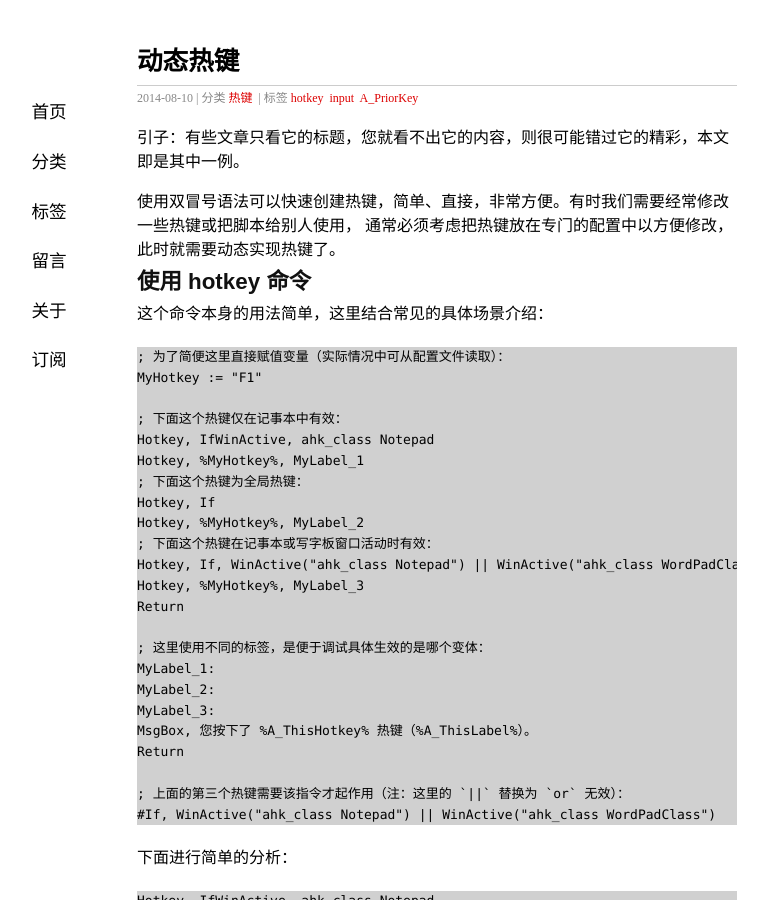
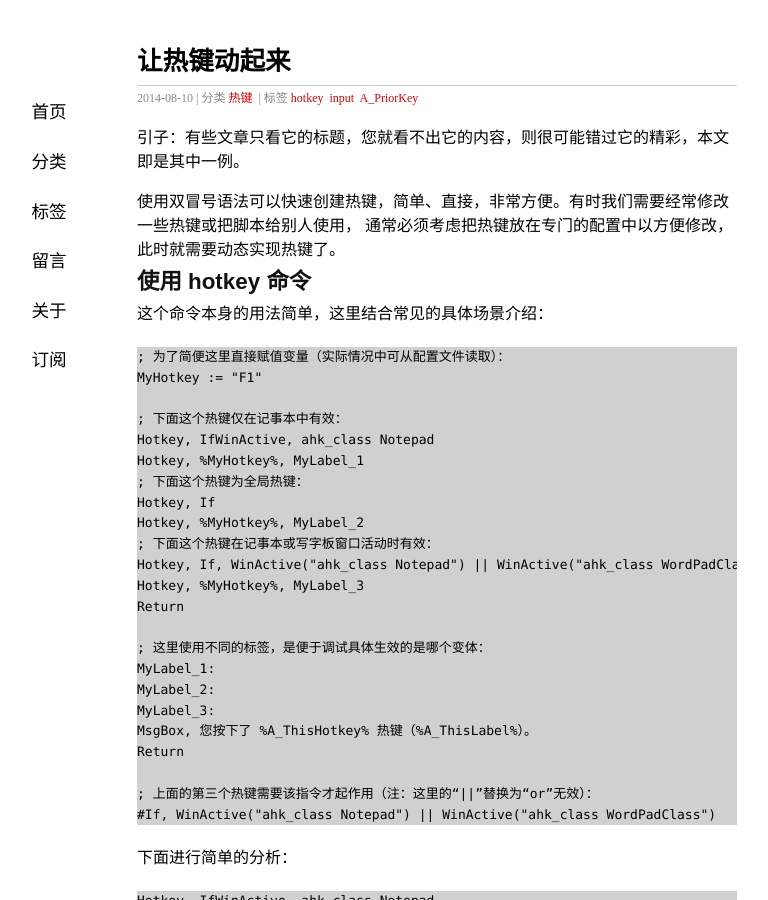
Before and after one commit to amnesiac10/amnesiac10.github.io, a Jekyll site: the page built from _posts/2014-08-10-dynamic-hotkey.md, in a window 1280 px wide and 900 px high. Shown: the whole window, without its empty margins (203-971 px from the left). Built offline with Jekyll 4.4.1, drawn with Linux system fonts in a browser that asks for light colours; Markdown is read by kramdown in place of the engine named in the settings; comment, search, counter and statistics services are not loaded.

Commit message:
Fixing...

```diff
--- a/_posts/2014-08-10-dynamic-hotkey.md
+++ b/_posts/2014-08-10-dynamic-hotkey.md
@@ -1,7 +1,7 @@
 ---
 date: 2014-08-10 10:16:23+08:00
 layout: post
-title: 动态热键
+title: 让热键动起来
 thread:
 categories: 热键
 tags: hotkey input A_PriorKey
@@ -37,7 +37,7 @@ MyLabel_3:
 MsgBox, 您按下了 %A_ThisHotkey% 热键（%A_ThisLabel%）。
 Return
 
-; 上面的第三个热键需要该指令才起作用（注：这里的 `||` 替换为 `or` 无效）：
+; 上面的第三个热键需要该指令才起作用（注：这里的“||”替换为“or”无效）：
 #If, WinActive("ahk_class Notepad") || WinActive("ahk_class WordPadClass")
 {% endhighlight %}
 
```
